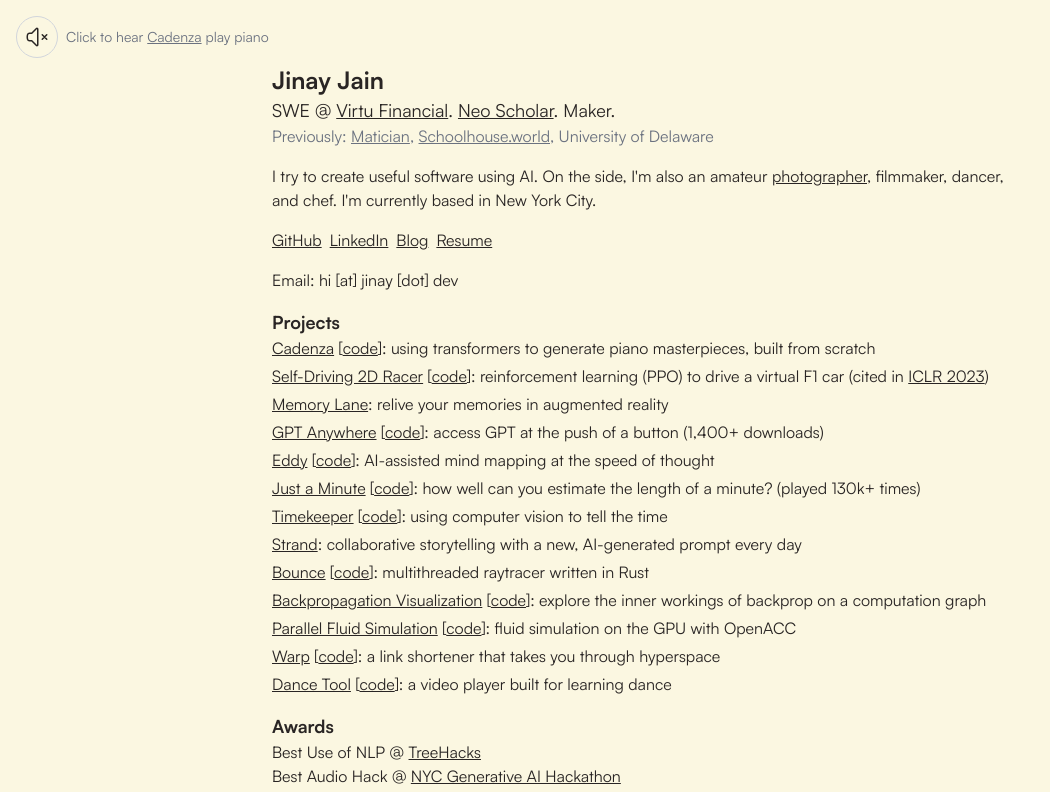
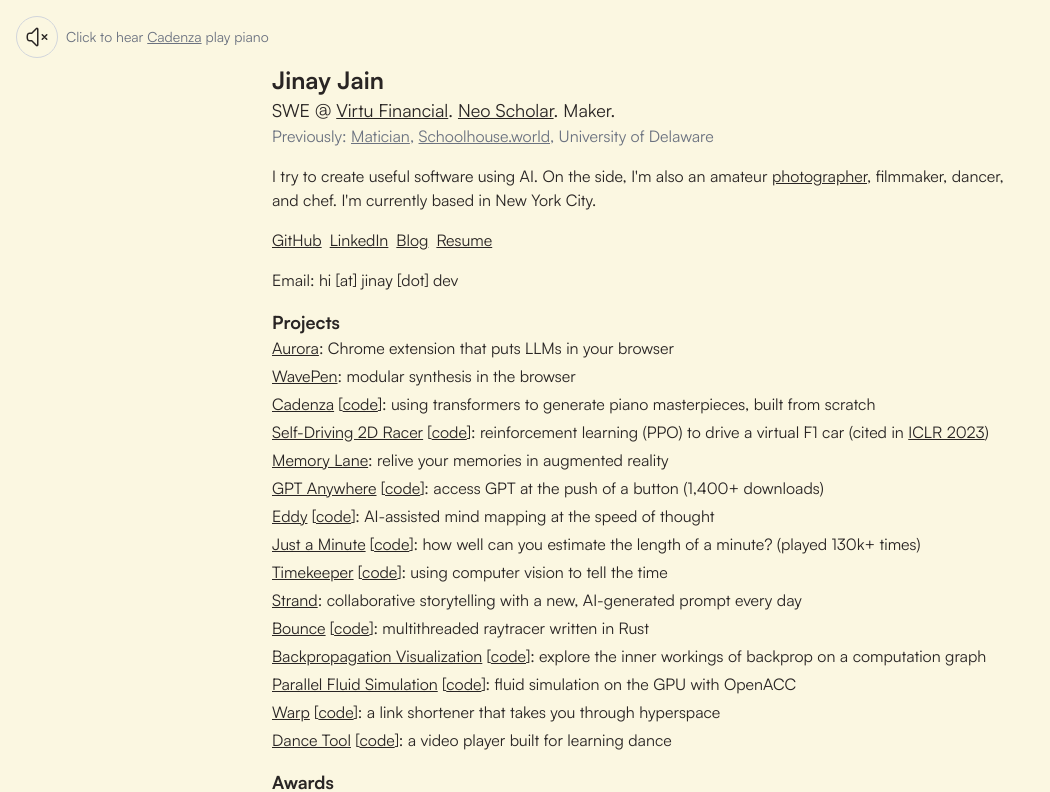
Before and after one commit to JinayJain/jinayjain.github.io, a React (Vite) app: page / in a window 1280 px wide. Shown: the top 792 px of the page, without its empty margins (0-1050 px from the left). Built offline with nearby package versions, Linux system fonts and the light colour scheme.

Commit message:
add aurora and wavepen

```diff
--- a/src/App.tsx
+++ b/src/App.tsx
@@ -9,6 +9,18 @@
   codeUrl?: string;
   img?: string;
 }[] = [
+  {
+    title: "Aurora",
+    descriptionHtml: "Chrome extension that puts LLMs in your browser",
+    url: "https://aurora.jinay.dev/",
+    img: "/img/project/aurora.png",
+  },
+  {
+    title: "WavePen",
+    descriptionHtml: "modular synthesis in the browser",
+    url: "https://wavepen.jinay.dev/",
+    img: "/img/project/wavepen.png",
+  },
   {
     title: "Cadenza",
     descriptionHtml:
```
Also changed, not shown: public/img/project/aurora.png (added), public/img/project/wavepen.png (added).
